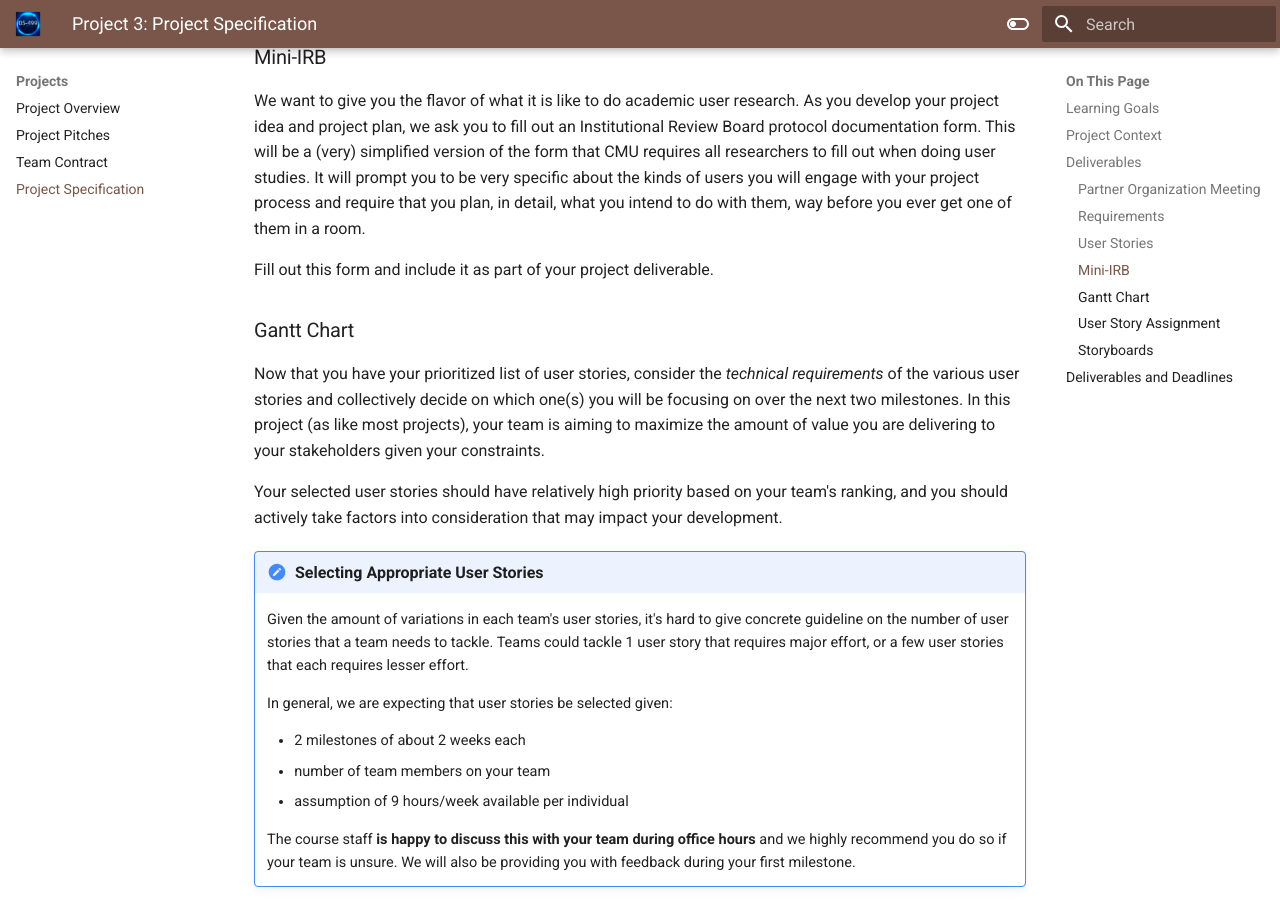
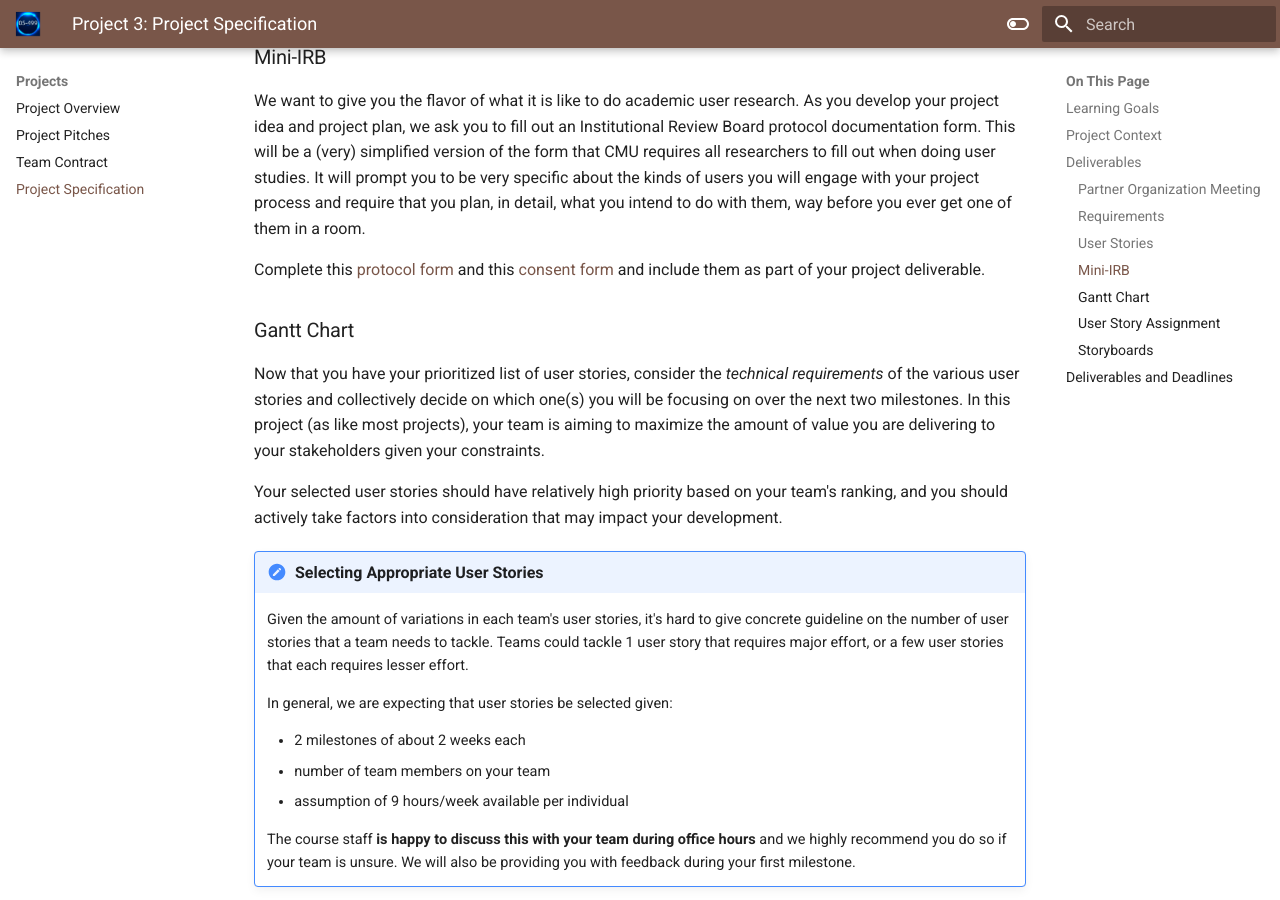
Before and after one commit to cmu-05-499/cmu-05-499.github.io, an MkDocs documentation site: the page built from docs/projects/P3/index.md, in a window 1280 px wide and 900 px high, scrolled down 2504 px. Built offline with MkDocs 1.6.1 and Material for MkDocs 9.7.7, drawn with Linux system fonts in a browser that asks for light colours.

Commit message:
Updated P3 with IRB.

```diff
--- a/docs/projects/P3/index.md
+++ b/docs/projects/P3/index.md
@@ -65,7 +65,7 @@ As part of your project deliverable, we will read through the user stories on yo
 
 We want to give you the flavor of what it is like to do academic user research. As you develop your project idea and project plan, we ask you to fill out an Institutional Review Board protocol documentation form. This will be a (very) simplified version of the form that CMU requires all researchers to fill out when doing user studies. It will prompt you to be very specific about the kinds of users you will engage with your project process and require that you plan, in detail, what you intend to do with them, way before you ever get one of them in a room.
 
-Fill out this form and include it as part of your project deliverable.
+Complete this [protocol form](mini-irb-protocol.docx) and this [consent form](mini-irb-consent-template.docx) and include them as part of your project deliverable.
 
 ### Gantt Chart
 
```
Also changed, not shown: 2 other files.
